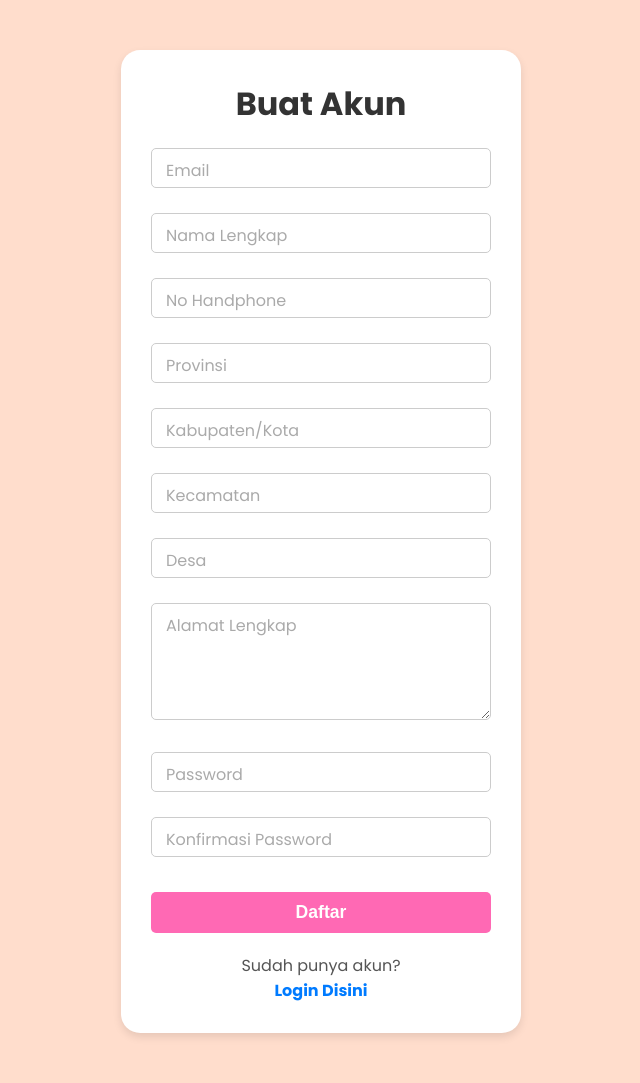
After one commit to ardiw1123/project_pwd, a PHP site: page /regist.html in a window 1280 px wide. The commit adds this page. Shown: the whole page, without its empty margins (319-959 px from the left). Run offline with PHP 8.4, Linux system fonts and the light colour scheme.

Commit message:
add login & regist

```diff
--- a/index.html
+++ b/index.html
@@ -31,7 +31,7 @@
       </div>
 
       <div class="navbar-ekstra">
-        <a href="#login" id="user"> <i data-feather="user"></i></a>
+        <a href="login.html" id="user"> <i data-feather="user"></i></a>
         <a href="#" id="shopping-cart"> <i data-feather="shopping-cart"></i></a>
       </div>
     </nav>
--- /dev/null
+++ b/regist.html
@@ -0,0 +1,122 @@
+<!DOCTYPE html>
+<html lang="en">
+  <head>
+    <meta charset="UTF-8" />
+    <meta name="viewport" content="width=device-width, initial-scale=1.0" />
+    <title>Regist</title>
+    <!-- styling -->
+    <link rel="stylesheet" href="style.css" />
+    <!-- icons -->
+    <script src="https://unpkg.com/feather-icons"></script>
+    <!-- Fonts -->
+    <link rel="preconnect" href="https://fonts.googleapis.com" />
+    <link rel="preconnect" href="https://fonts.gstatic.com" crossorigin />
+    <link
+      href="https://fonts.googleapis.com/css2?family=Poppins:ital,wght@0,100;0,300;0,400;0,700;1,700&display=swap"
+      rel="stylesheet"
+    />
+  </head>
+  <body>
+    <div class="regist-user">
+      <h2>Buat Akun</h2>
+      <form class="form-regist" action="" method="post">
+        <div class="input-grup">
+          <input
+            type="text"
+            id="email-input"
+            name="email"
+            placeholder=" "
+            required
+          />
+          <label for="email-input">Email</label>
+        </div>
+        <div class="input-grup">
+          <input
+            type="text"
+            id="nama-lengkap"
+            name="nama"
+            placeholder=" "
+            required
+          />
+          <label for="nama-lengkap">Nama Lengkap</label>
+        </div>
+        <div class="input-grup">
+          <input
+            type="text"
+            id="no-telp"
+            name="no_handphone"
+            placeholder=" "
+            required
+          />
+          <label for="no-telp">No Handphone</label>
+        </div>
+        <div class="input-grup">
+          <input
+            type="text"
+            id="provinsi"
+            name="provinsi"
+            placeholder=" "
+            required
+          />
+          <label for="provinsi">Provinsi</label>
+        </div>
+        <div class="input-grup">
+          <input
+            type="text"
+            id="kabupaten"
+            name="kabupaten"
+            placeholder=" "
+            required
+          />
+          <label for="kabupaten">Kabupaten/Kota</label>
+        </div>
+        <div class="input-grup">
+          <input
+            type="text"
+            name="kecamatan"
+            placeholder=" "
+            id="kecamatan"
+            required
+          />
+          <label for="kecamatan">Kecamatan</label>
+        </div>
+        <div class="input-grup">
+          <input type="text" name="desa" placeholder=" " id="desa" required />
+          <label for="desa">Desa</label>
+        </div>
+        <div class="input-grup">
+          <textarea
+            name="alamat"
+            placeholder=" "
+            id="alamat"
+            rows="5"
+            cols="5"
+          ></textarea>
+          <label for="alamat">Alamat Lengkap</label>
+        </div>
+        <div class="input-grup">
+          <input
+            type="password"
+            name="password"
+            placeholder=" "
+            id="password"
+            required
+          />
+          <label for="password">Password</label>
+        </div>
+        <div class="input-grup">
+          <input
+            type="password"
+            name="password"
+            placeholder=" "
+            id="password-konfirm"
+          />
+          <label for="password-konfirm">Konfirmasi Password</label>
+        </div>
+        <button type="submit" class="daftar" name="daftar">Daftar</button>
+      </form>
+      <p>Sudah punya akun?</p>
+      <a href="login.html">Login Disini</a>
+    </div>
+  </body>
+</html>
--- a/style.css
+++ b/style.css
@@ -8,10 +8,10 @@
 }
 
 :root {
-  --primary: #FFCCCC;
-  --bg: #FFDDCC;
-  --card: #FEBBCC;
-  --option: #FFDDCC;
+  --primary: #ffcccc;
+  --bg: #ffddcc;
+  --card: #febbcc;
+  --option: #ffddcc;
 }
 html {
   scroll-behavior: smooth;
@@ -214,7 +214,7 @@ body {
 }
 
 .product-card {
-  border: 1px solid #FEBBCC;
+  border: 1px solid #febbcc;
   background-color: #ffe4e1;
   color: #010101;
   padding: 1rem;
@@ -225,7 +225,7 @@ body {
 .product-card:hover {
   transform: translateY(-5px);
   color: #f4a1b6;
-  box-shadow: 0 10px 20px rgba(0,0,0,0.1);
+  box-shadow: 0 10px 20px rgba(0, 0, 0, 0.1);
 }
 
 .product-card img {
@@ -234,9 +234,204 @@ body {
 }
 
 footer {
-  background-color: #FFCCCC;
+  background-color: #ffcccc;
   color: white;
   text-align: center;
   padding: 2rem;
   margin-top: 3rem;
 }
+
+/* Kategori End */
+
+/* Login Start */
+
+.login-user {
+  max-width: 400px;
+  margin: 50px auto;
+  padding: 40px;
+  background-color: #fff;
+  border-radius: 1.2rem;
+  box-shadow: 0 4px 8px rgba(0, 0, 0, 0.1);
+  text-align: center;
+}
+.login-user h2 {
+  text-align: center;
+  font-size: 2rem;
+  font-weight: 700;
+  margin-bottom: 30px;
+  color: #333;
+}
+
+.form-login {
+  width: 100%;
+  margin-bottom: 20px;
+}
+
+.input-grup {
+  margin-bottom: 25px;
+  text-align: left;
+  position: relative;
+}
+
+.input-grup input {
+  width: 100%;
+  padding: 15px 10px 5px 10px;
+  border: none;
+  border-bottom: 1px solid #ccc;
+  outline: none;
+  font-size: 1rem;
+  background-color: transparent;
+  color: #333;
+  transition: border-bottom-color 0.3s ease;
+}
+
+.input-grup input:focus {
+  border-bottom-color: #ff69b4;
+}
+
+.input-grup label {
+  position: absolute;
+  top: 10px;
+  left: 10px;
+  color: #aaa;
+  font-size: 1rem;
+  pointer-events: none;
+  transition: all 0.3s ease;
+  padding: 0 5px;
+  background-color: #fff;
+}
+
+.input-grup input:focus + label,
+.input-grup input:not(:placeholder-shown) + label {
+  top: -10px;
+  left: 8px;
+  font-size: 0.8rem;
+  color: #ff69b4;
+  font-weight: 600;
+}
+
+.input-grup input::placeholder {
+  color: transparent;
+}
+.login {
+  width: 100%;
+  padding: 10px 15px;
+  background-color: #ff69b4;
+  color: #ffffff;
+  border: none;
+  border-radius: 5px;
+  font-size: 1.1rem;
+  font-weight: 600;
+  cursor: pointer;
+  transition: background-color 0.3s ease;
+  margin-top: 10px;
+}
+
+.login:hover {
+  background-color: #ff851c;
+}
+
+.login-user p {
+  margin-top: 20px;
+  color: #555;
+}
+
+.login-user a {
+  color: #007bff;
+  text-decoration: none;
+  font-weight: 600;
+}
+
+.login-user a:hover {
+  text-decoration: underline;
+}
+
+/* login end */
+
+/* Regist Start */
+
+.regist-user {
+  max-width: 400px;
+  margin: 50px auto;
+  padding: 30px;
+  background-color: #fff;
+  border-radius: 1.2rem;
+  box-shadow: 0 4px 8px rgba(0, 0, 0, 0.1);
+  text-align: center;
+  font-family: "Poppins" sans-serif;
+}
+.regist-user h2 {
+  text-align: center;
+  font-size: 2rem;
+  font-weight: 700;
+  margin-bottom: 20px;
+  color: #333;
+}
+
+.form-regist {
+  width: 100%;
+  margin-bottom: 20px;
+}
+
+.form-regist input[type="text"],
+.form-regist input[type="password"] {
+  width: 100%;
+  padding: 10px 15px;
+  border: 1px solid #ccc;
+  border-radius: 5px;
+  font-size: 1rem;
+  box-sizing: border-box;
+  color: #333;
+}
+
+.form-regist input[type="text"]::placeholder,
+.form-regist input[type="password"]::placeholder {
+  color: #aaa;
+}
+
+.form-regist textarea {
+  width: 100%;
+  padding: 10px 15px;
+  border: 1px solid #ccc;
+  border-radius: 5px;
+  font-size: 1rem;
+  box-sizing: border-box;
+  color: #333;
+}
+
+.form-regist textarea::placeholder {
+  color: #aaa;
+}
+
+.daftar {
+  width: 100%;
+  padding: 10px 15px;
+  background-color: #ff69b4;
+  color: #ffffff;
+  border: none;
+  border-radius: 5px;
+  font-size: 1.1rem;
+  font-weight: 600;
+  cursor: pointer;
+  transition: background-color 0.3s ease;
+  margin-top: 10px;
+}
+
+.daftar:hover {
+  background-color: #ff851c;
+}
+
+.regist-user p {
+  margin-top: 20px;
+  color: #555;
+}
+
+.regist-user a {
+  color: #007bff;
+  text-decoration: none;
+  font-weight: 600;
+}
+
+.regist-user a:hover {
+  text-decoration: underline;
+}
```
Also changed, not shown: login.html (added, +46 -0 lines).
